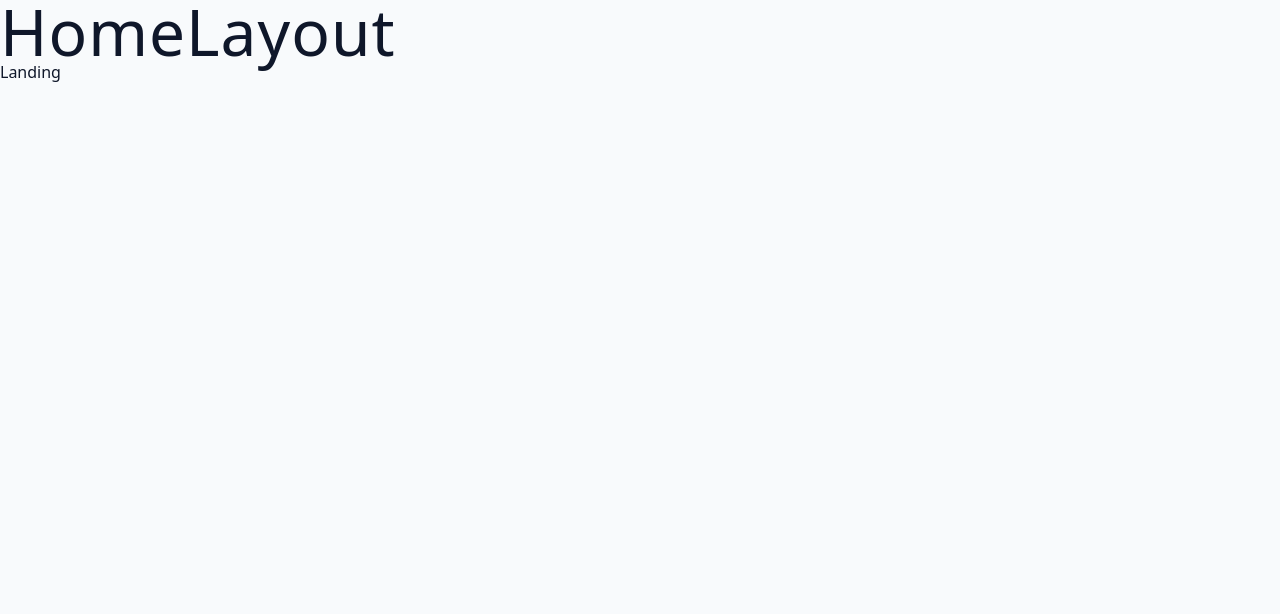
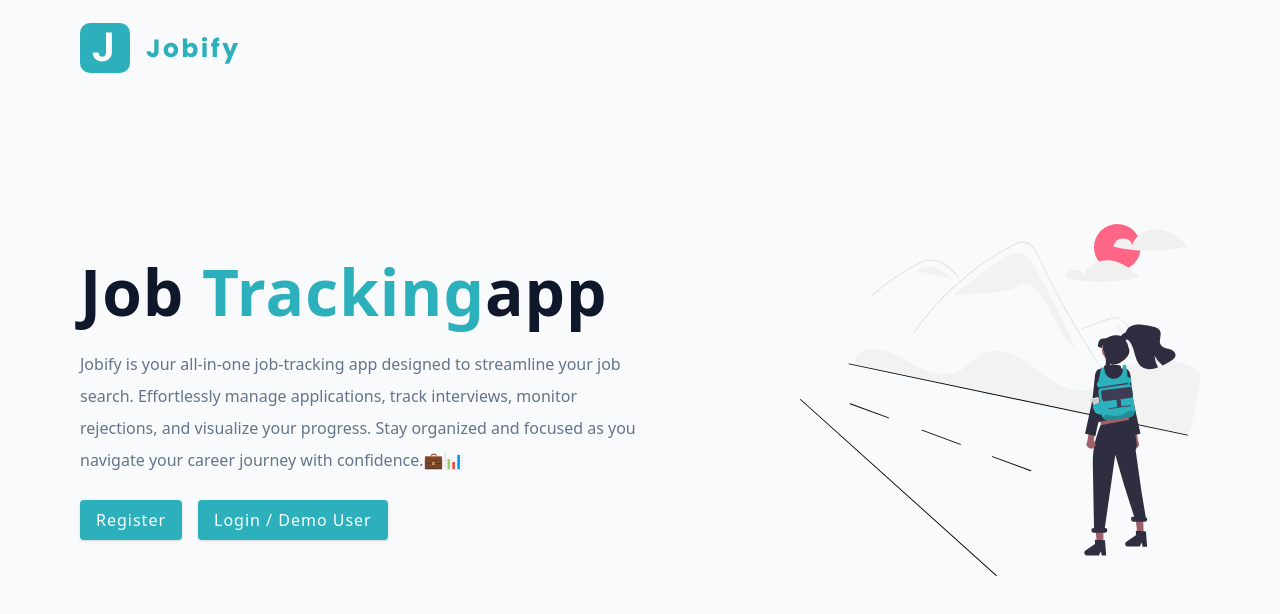
Before and after one commit to callmeskyy111/jobify-app, a React (Vite) app in the folder client/: page / in a window 1280 px wide. Shown: the top 614 px of the page. Built offline with nearby package versions, Linux system fonts and the light colour scheme.

Commit message:
Landing Page UI added ✔️

```diff
--- /dev/null
+++ b/client/src/components/Logo.jsx
@@ -0,0 +1,8 @@
+import React from "react";
+import logo from "../assets/images/logo.svg";
+
+function Logo() {
+  return <img src={logo} alt="jobify-logo" className="logo" />;
+}
+
+export default Logo;
--- /dev/null
+++ b/client/src/components/index.js
@@ -0,0 +1,12 @@
+export { default as Logo } from "./Logo";
+// export { default as Landing } from "./Landing";
+// export { default as HomeLayout } from "./HomeLayout";
+// export { default as Register } from "./Register";
+// export { default as Login } from "./Login";
+// export { default as Error } from "./Error";
+// export { default as Stats } from "./Stats";
+// export { default as AllJobs } from "./AllJobs";
+// export { default as AddJob } from "./AddJob";
+// export { default as EditJob } from "./EditJob";
+// export { default as Profile } from "./Profile";
+// export { default as Admin } from "./Admin";
--- a/client/src/pages/HomeLayout.jsx
+++ b/client/src/pages/HomeLayout.jsx
@@ -1,13 +1,12 @@
-import React from 'react'
-import { Outlet } from 'react-router-dom';
+import React from "react";
+import { Outlet } from "react-router-dom";
 
 function HomeLayout() {
   return (
-    <div>
-      <h1>HomeLayout</h1>
-      <Outlet/>
-    </div>
+    <>
+      <Outlet />
+    </>
   );
 }
 
-export default HomeLayout
+export default HomeLayout;
--- a/client/src/pages/Landing.jsx
+++ b/client/src/pages/Landing.jsx
@@ -1,9 +1,37 @@
-import React from 'react'
+import React from "react";
+import Wrapper from "../assets/wrappers/LandingPage";
+import mainImg from "../assets/images/main.svg";
+import { Link } from "react-router-dom";
+import { Logo } from "../components";
 
 function Landing() {
   return (
-    <div>Landing</div>
-  )
+    <Wrapper>
+      <nav>
+        <Logo/>
+      </nav>
+      <div className="container page">
+        <div className="info">
+          <h1>
+            job <span>tracking</span>app
+          </h1>
+          <p>
+            Jobify is your all-in-one job-tracking app designed to streamline
+            your job search. Effortlessly manage applications, track interviews,
+            monitor rejections, and visualize your progress. Stay organized and
+            focused as you navigate your career journey with confidence.💼📊
+          </p>
+          <Link to="/register" className="btn register-link">
+            Register
+          </Link>
+          <Link to="/register" className="btn">
+            Login / Demo User
+          </Link>
+        </div>
+        <img src={mainImg} alt="job-hunt-main_img" className="img main-img" />
+      </div>
+    </Wrapper>
+  );
 }
 
-export default Landing
+export default Landing;
--- /dev/null
+++ b/package.json
@@ -0,0 +1,5 @@
+{
+  "dependencies": {
+    "styled-components": "^5.3.10"
+  }
+}
```
